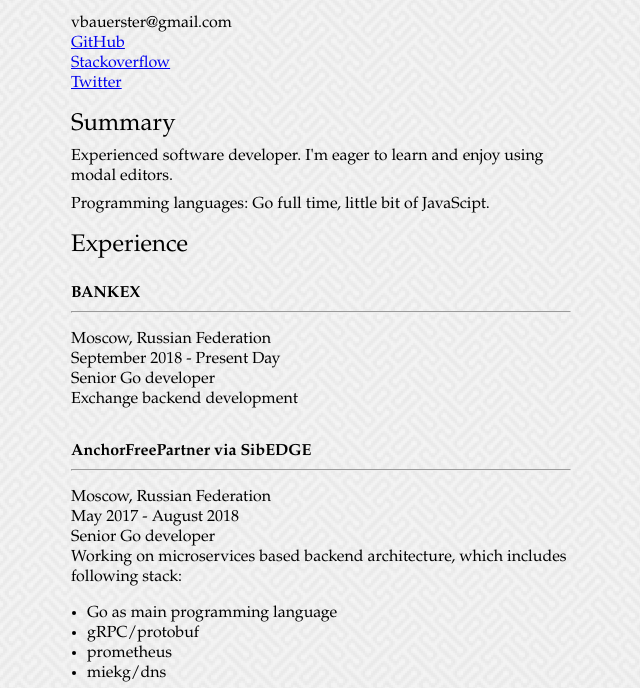
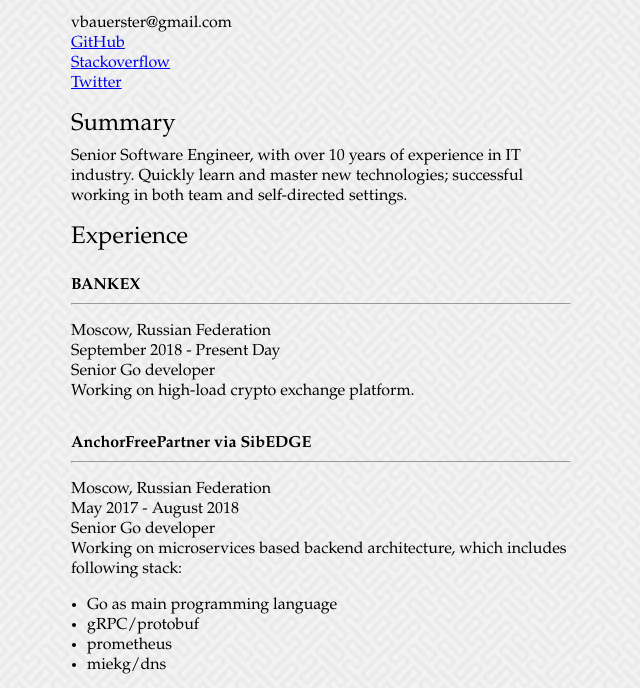
Before and after one commit to vbauerster/resume, a plain HTML site: page index.html in a window 1280 px wide. Shown: the part 105-793 px from the top of the page, without its empty margins (319-959 px from the left). Drawn offline with nearby package versions, Linux system fonts and the light colour scheme.

Commit message:
my position

```diff
--- a/index.html
+++ b/index.html
@@ -22,8 +22,7 @@
 
         <h2>Summary</h2>
 
-        <p>Experienced software developer. I'm eager to learn and enjoy using modal editors.</p>
-        <p>Programming languages: Go full time, little bit of JavaScipt.</p>
+        <p>Senior Software Engineer, with over 10 years of experience in IT industry. Quickly learn and master new technologies; successful working in both team and self-directed settings.</p>
 
         <h2>Experience</h2>
 
@@ -34,7 +33,7 @@
             <li>Moscow, Russian Federation</li>
             <li>September 2018 - Present Day</li>
             <li>Senior Go developer</li>
-            <li>Exchange backend development</li>
+            <li>Working on high-load crypto exchange platform.</li>
         </ul>
 
         <h3>AnchorFreePartner via SibEDGE</h3>
```
